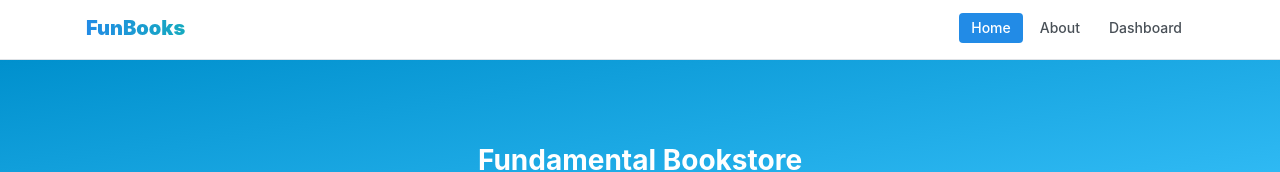
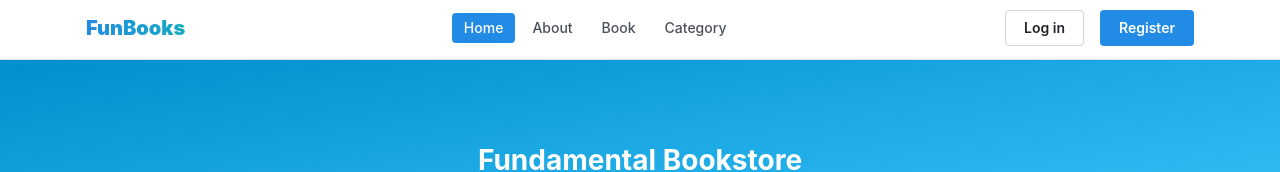
Before and after one commit to Fundamental-Academy/student-react-bookstore, a React (Vite) app: page / in a window 1280 px wide. Shown: the top 172 px of the page. Built offline with nearby package versions, Linux system fonts and the light colour scheme.

Commit message:
refactor: fix menus links

```diff
--- a/src/modules/layouts/header/index.jsx
+++ b/src/modules/layouts/header/index.jsx
@@ -1,6 +1,12 @@
-import { NavLink } from "react-router-dom";
-
-import { AppShell, Container, Group, Burger, Text } from "@mantine/core";
+import { Link, NavLink } from "react-router-dom";
+import {
+  AppShell,
+  Container,
+  Group,
+  Burger,
+  Text,
+  Button,
+} from "@mantine/core";
 import { useDisclosure } from "@mantine/hooks";
 
 import classes from "./style.module.css";
@@ -8,7 +14,8 @@ import classes from "./style.module.css";
 const links = [
   { link: "/", label: "Home" },
   { link: "/about", label: "About" },
-  { link: "/admin", label: "Dashboard" },
+  { link: "/admin/book", label: "Book" },
+  { link: "/admin/category", label: "Category" },
 ];
 
 export function Header() {
@@ -40,6 +47,16 @@ export function Header() {
           ))}
         </Group>
 
+        <Group>
+          <Button component={Link} to="/auth" variant="default">
+            Log in
+          </Button>
+
+          <Button component={Link} to="/auth/register">
+            Register
+          </Button>
+        </Group>
+
         <Burger opened={opened} onClick={toggle} hiddenFrom="xs" size="sm" />
       </Container>
     </AppShell.Header>
--- a/src/pages/auth/login.jsx
+++ b/src/pages/auth/login.jsx
@@ -41,6 +41,12 @@ export function PageLogin() {
           </Button>
         </Form>
       </Paper>
+
+      <Text c="dimmed" size="md" ta="center" mt={30}>
+        <Anchor component={Link} to="/">
+          Back to Home
+        </Anchor>
+      </Text>
     </>
   );
 }
--- a/src/pages/auth/register.jsx
+++ b/src/pages/auth/register.jsx
@@ -48,6 +48,12 @@ export function PageRegister() {
           </Button>
         </Form>
       </Paper>
+
+      <Text c="dimmed" size="md" ta="center" mt={30}>
+        <Anchor component={Link} to="/">
+          Back to Home
+        </Anchor>
+      </Text>
     </>
   );
 }
```
